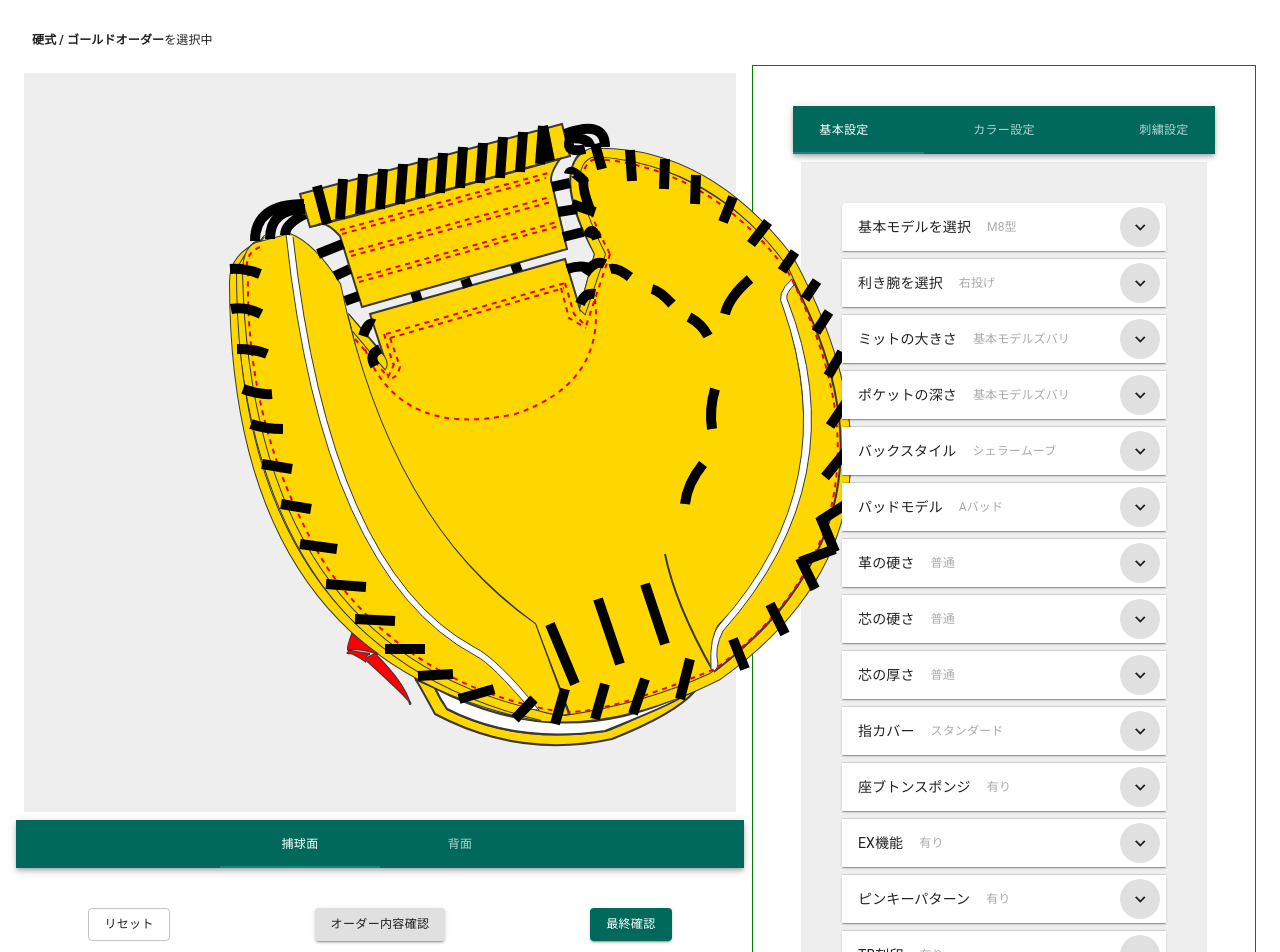
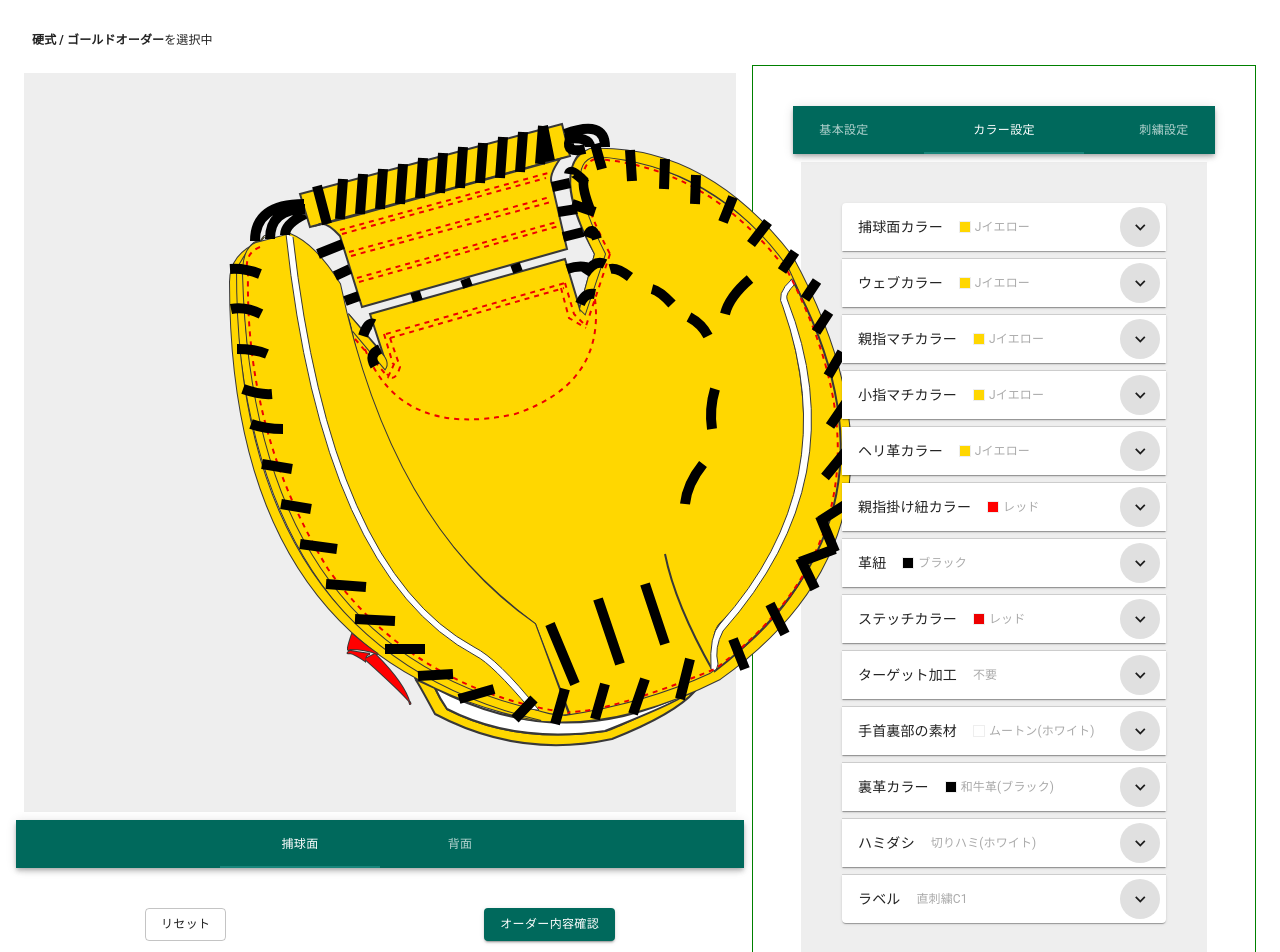
Before and after one commit to tomoki33kurita/bb-order-system, a Next.js app: page / in a window 1280 px wide. Shown: the top 952 px of the page. Built offline with nearby package versions, Linux system fonts and the light colour scheme; what pdfmake would draw is missing.

Commit message:
Updated little settings

```diff
--- a/src/container/DesignationBase.tsx
+++ b/src/container/DesignationBase.tsx
@@ -12,7 +12,7 @@ type Props = {
 }
 
 const DesignationBase: React.FC<Props> = ({ state, dispatch }) => {
-  const [value, setValue] = React.useState(0)
+  const [value, setValue] = React.useState(1)
   const handleChange = (event: any, newValue: number) => setValue(newValue)
 
   return (
--- a/src/container/FigureFields.tsx
+++ b/src/container/FigureFields.tsx
@@ -54,11 +54,8 @@ const FigureFields: React.FC<Props> = ({ state }) => {
       </AppBar>
       <Box display="flex" justifyContent="space-around" mt={5}>
         <Button variant="outlined">リセット</Button>
-        <Button variant="contained" onClick={handleOpen}>
+        <Button variant="contained" color="primary" onClick={handleOpen}>
           オーダー内容確認
-        </Button>
-        <Button variant="contained" color="primary">
-          最終確認
         </Button>
       </Box>
     </Box>
```
